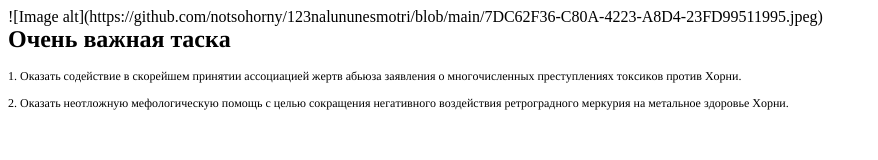
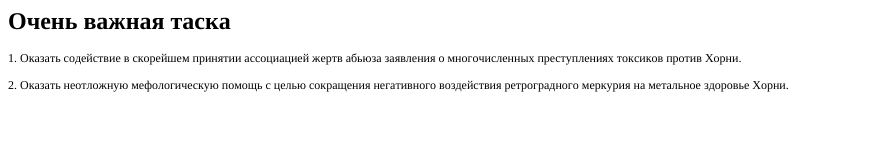
Before and after one commit to notsohorny/123nalununesmotri, a plain HTML site: page index.html in a window 1280 px wide. Shown: the whole page, without its empty margins (0-878 px from the left). Drawn offline with Linux system fonts and the light colour scheme.

Commit message:
Update index.html

```diff
--- a/index.html
+++ b/index.html
@@ -12,7 +12,6 @@
   </style>
 </head>
 <body>
-![Image alt](https://github.com/notsohorny/123nalununesmotri/blob/main/7DC62F36-C80A-4223-A8D4-23FD99511995.jpeg)
 <h1 style="margin: 0.0px 0.0px 16.1px 0.0px; font: 24.0px Times; color: #000000; -webkit-text-stroke: #000000"><span class="s1"><b>Очень важная таска</b></span></h1>
 <p class="p2"><span class="s1">1. Оказать содействие в скорейшем принятии ассоциацией жертв абьюза заявления о многочисленных преступлениях токсиков против Хорни.</span></p>
 <p class="p2"><span class="s1">2. Оказать неотложную мефологическую помощь с целью сокращения негативного воздействия ретроградного меркурия на метальное здоровье Хорни.</span></p>
```
